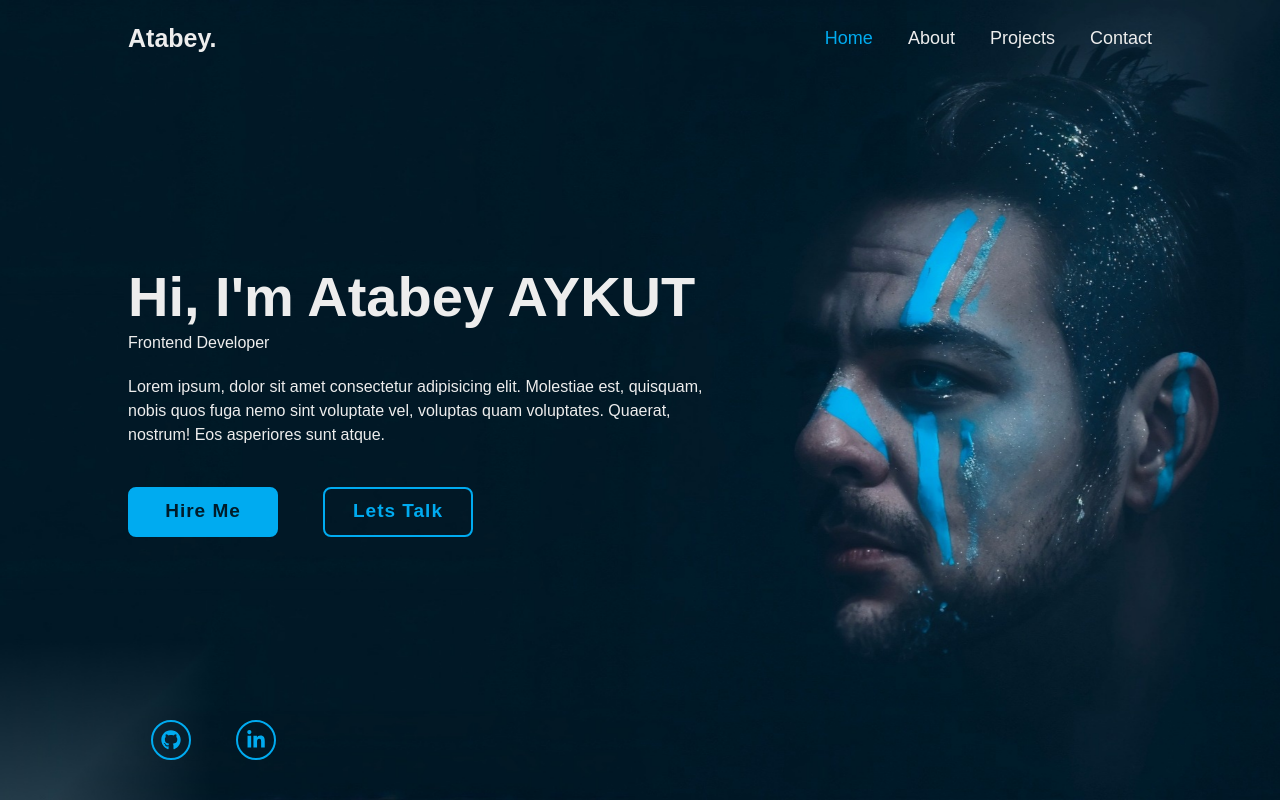
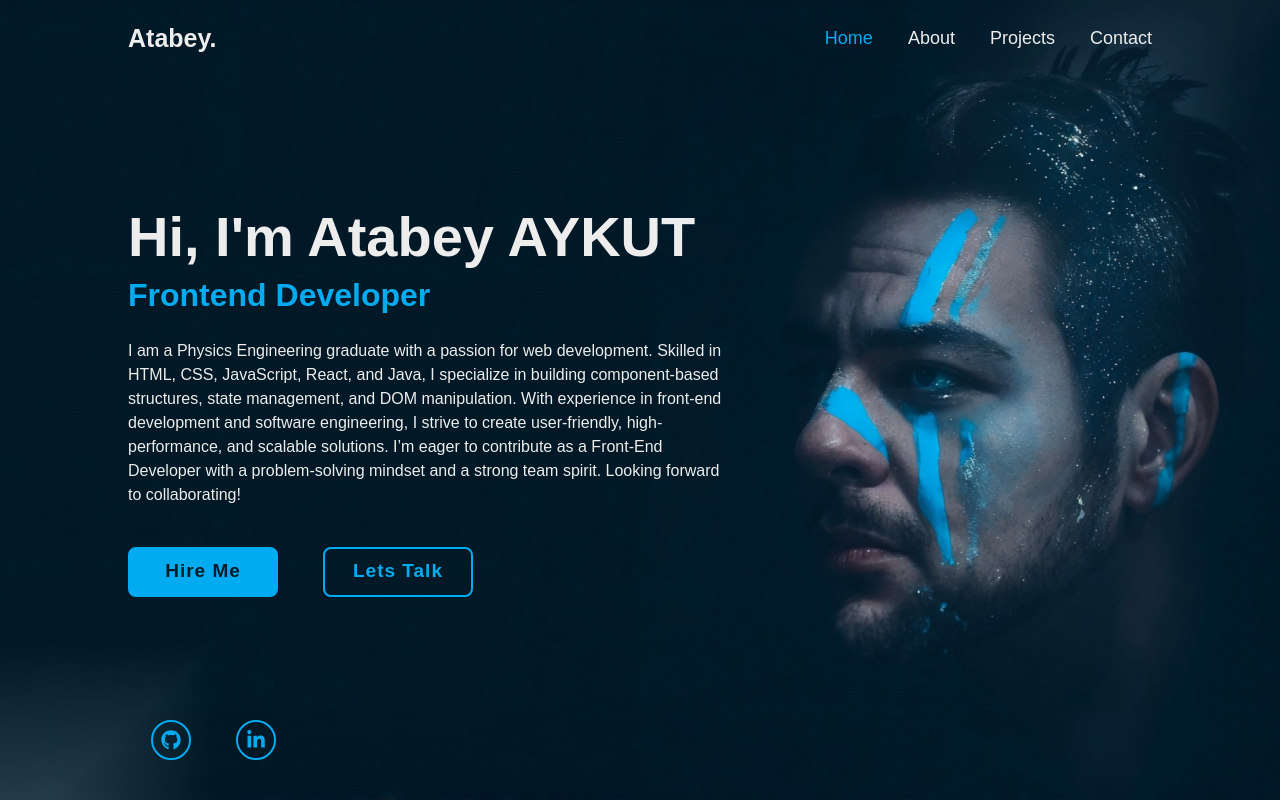
Before and after one commit to atabeyaykut/PersonalPage, a React (Vite) app: page / in a window 1280 px wide. Built offline with nearby package versions, Linux system fonts and the light colour scheme.

Commit message:
Update HomePage component with enhanced personal introduction; modify heading structure for improved semantics and update CSS for consistent styling

```diff
--- a/src/components/HomePage.jsx
+++ b/src/components/HomePage.jsx
@@ -7,8 +7,10 @@ function HomePage() {
         <main className="home page-transition">
             <article className="home-content">
                 <h1>Hi, I'm Atabey AYKUT</h1>
-                <h2 className="h3">Frontend Developer</h2>
-                <p>Lorem ipsum, dolor sit amet consectetur adipisicing elit. Molestiae est, quisquam, nobis quos fuga nemo sint voluptate vel, voluptas quam voluptates. Quaerat, nostrum! Eos asperiores sunt atque.</p>
+                <h2>Frontend Developer</h2>
+                <p>I am a Physics Engineering graduate with a passion for web development. Skilled in HTML, CSS, JavaScript, React, and Java, I specialize in building component-based structures, state management, and DOM manipulation.
+
+                    With experience in front-end development and software engineering, I strive to create user-friendly, high-performance, and scalable solutions. I’m eager to contribute as a Front-End Developer with a problem-solving mindset and a strong team spirit. Looking forward to collaborating!</p>
                 <nav className="btn-box">
                     <a href="#contact" aria-label="Hire Me">Hire Me</a>
                     <a href="#contact" aria-label="Let's Talk">Lets Talk</a>
--- a/src/index.css
+++ b/src/index.css
@@ -92,14 +92,14 @@ header {
   animation-delay: 1s;
 }
 
-.home-content h3 {
+.home-content h2 {
   position: relative;
   font-size: 32px;
   font-weight: 700;
   color: #00abf0;
 }
 
-.home-content h3::before {
+.home-content h2::before {
   content: "";
   position: absolute;
   top: 0;
@@ -314,7 +314,7 @@ header {
 
 .project-box h3 {
   font-size: 1.5rem;
-  color: #00abf0;
+  color: #00b7ff;
   margin-bottom: 1.5rem;
   font-weight: 600;
 }
```
